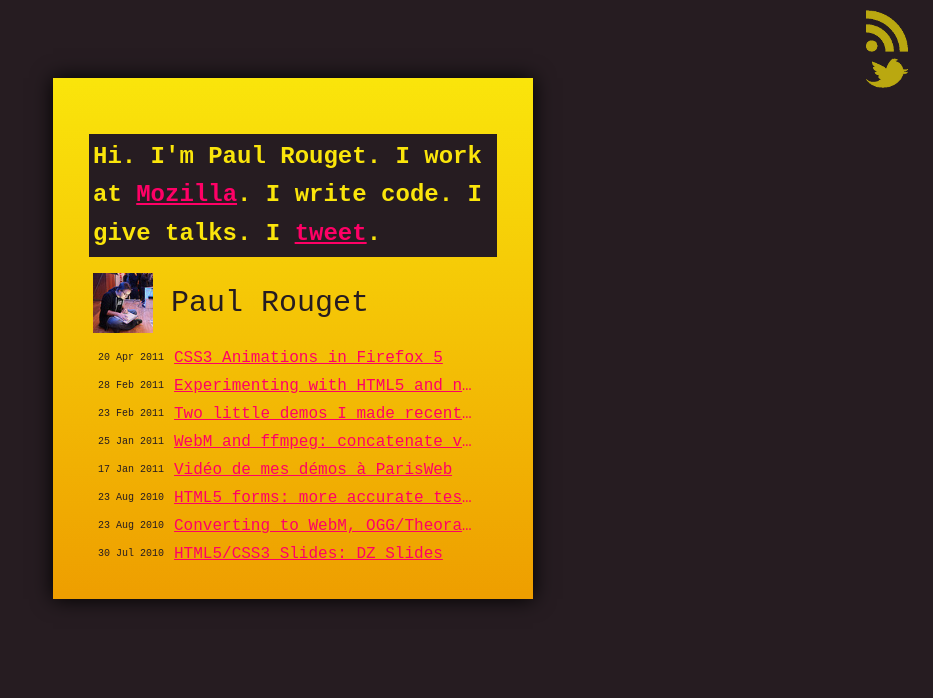
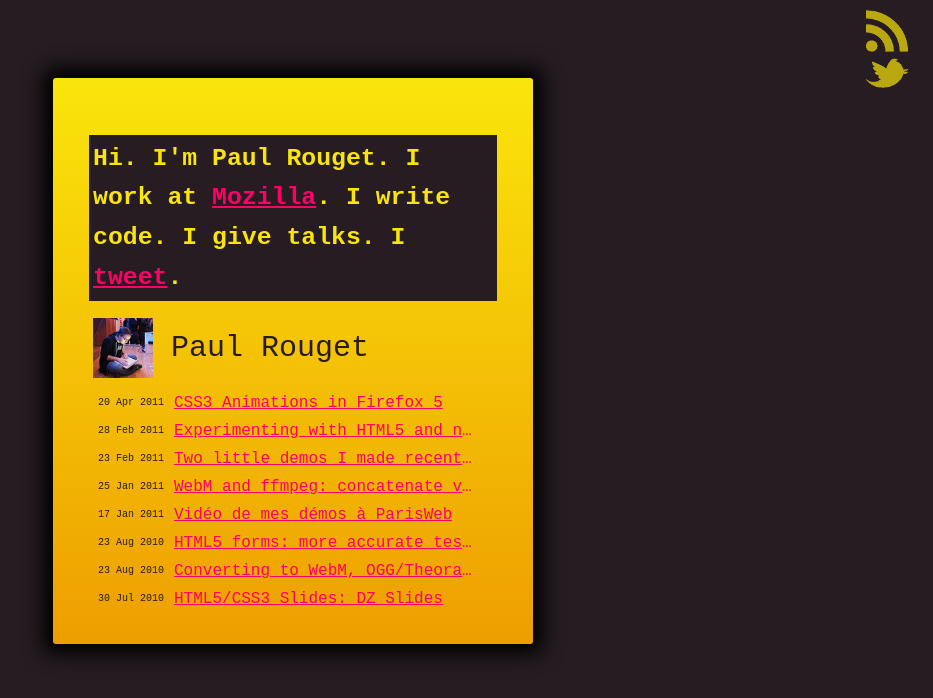
Before and after one commit to paulrouget/paulrouget.github.com, a Jekyll site: the page built from index.html, in a window 1280 px wide. Shown: the top 698 px of the page, without its empty margins (347-1280 px from the left). Built offline with Jekyll 4.4.1, drawn with Linux system fonts in a browser that asks for light colours; some web fonts are replaced.

Commit message:
Adding float left/right classes

```diff
--- a/css/stickytheme.css
+++ b/css/stickytheme.css
@@ -5,13 +5,17 @@
     padding-top: 20px;
 }
 
+.float-right { float: right; margin: 8px;}
+.float-left { float: left; margin: 8px;}
+
 article {
     display: block;
     background: #FAE50B;
     color: #261C21;
     background: -moz-linear-gradient(top, #FAE50B, #EE9E00);
     background: -webkit-linear-gradient(top, #FAE50B, #EE9E00);
-    box-shadow: 0 0 20px black;
+    box-shadow: 0 0 20px 10px black;
+    border-radius: 3px;
     width: 400px;
     margin: auto;
     padding: 40px;
@@ -25,7 +29,7 @@
     display: inline;
     font-weight: 900;
     vertical-align: middle;
-    font-size: 1.5em;
+    font-size: 1.55em;
     line-height: 1.6em;
 }
 article p {text-align: justify}
```
